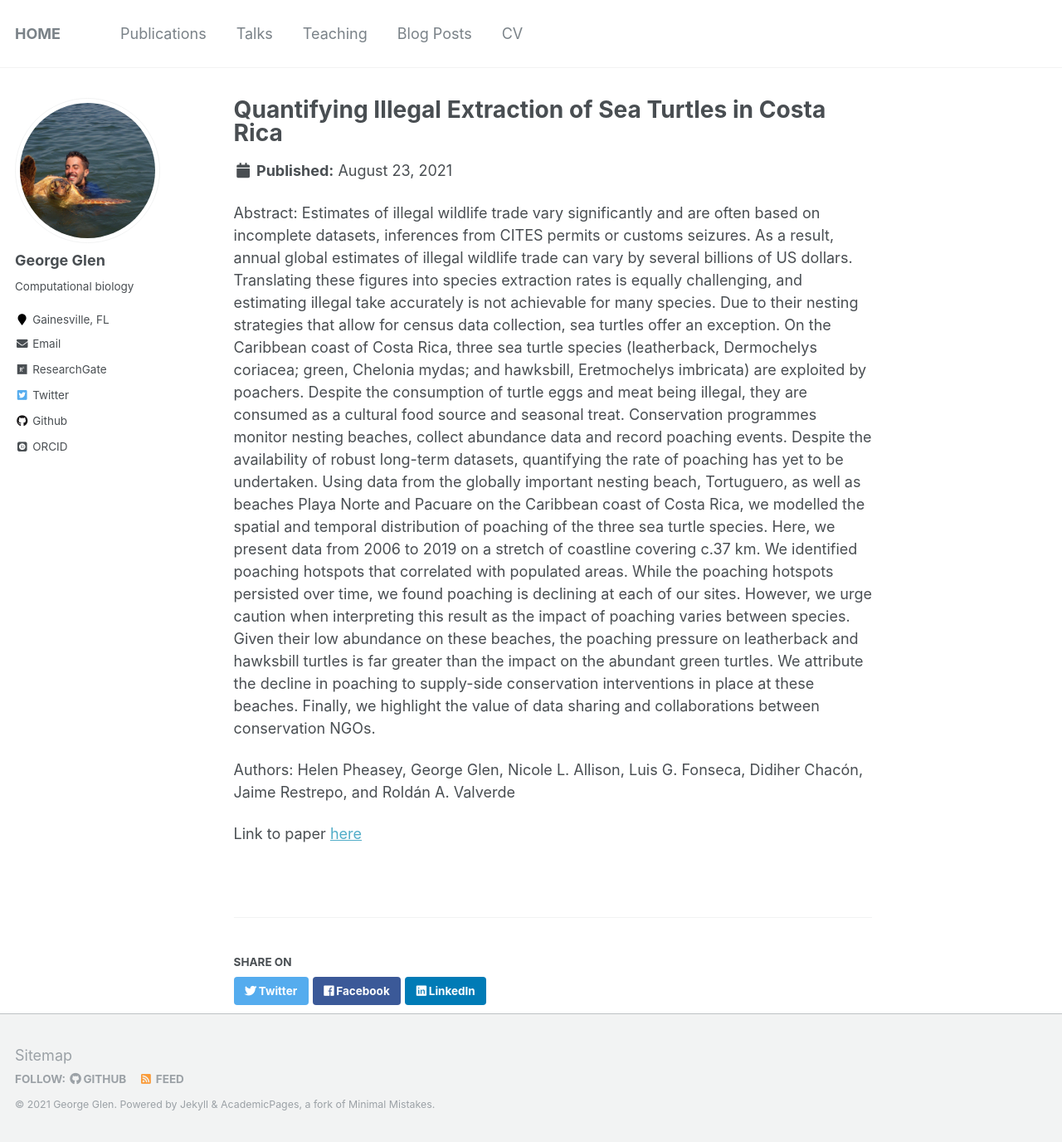
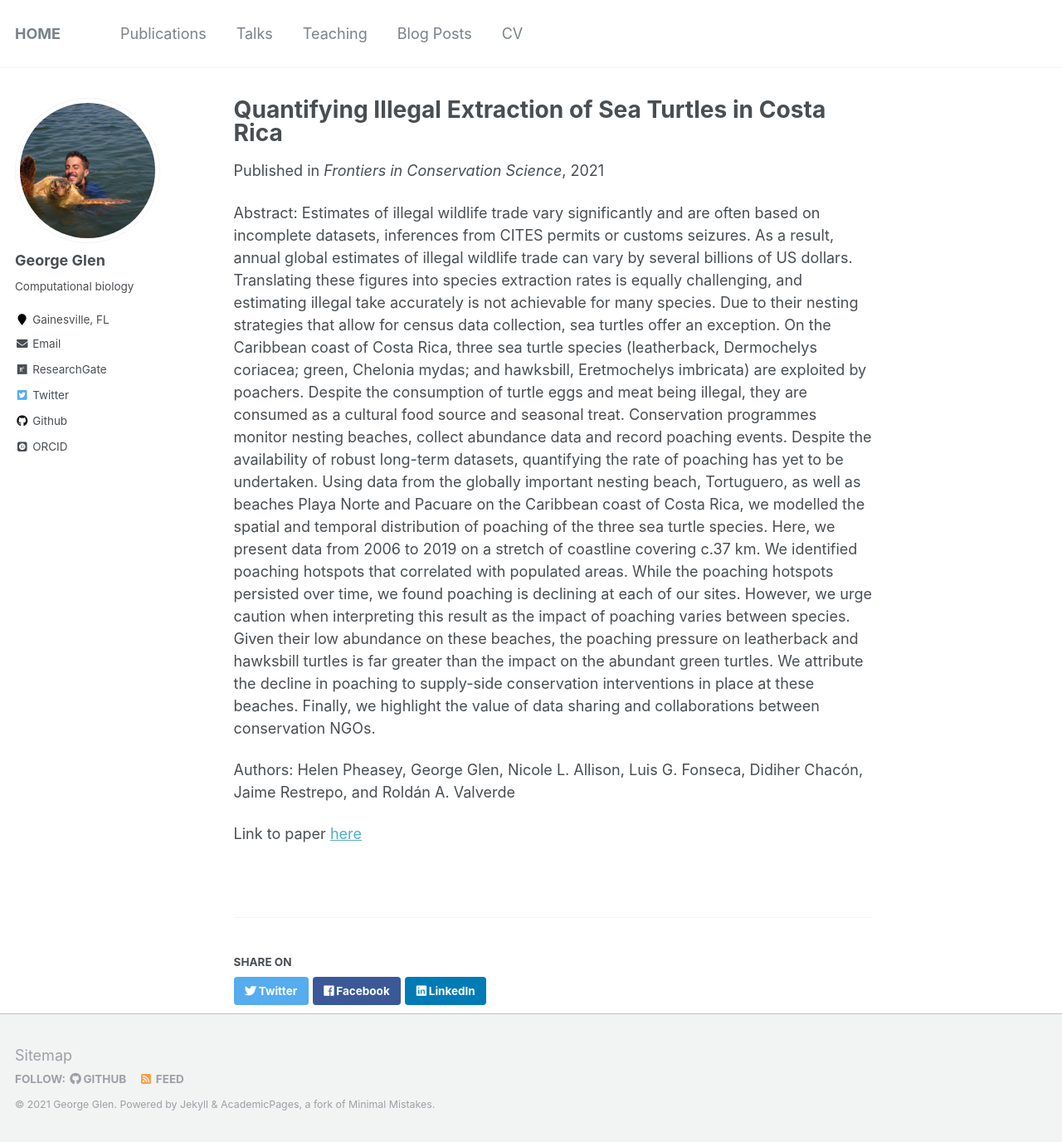
Before and after one commit to constantin-george/constantin-george.github.io, a Jekyll site: the page built from _publications/PoachingCR2021.md, in a window 1280 px wide and 1376 px high. Shown: the whole window at 83% size. Built offline with Jekyll 4.4.1, drawn with Linux system fonts in a browser that asks for light colours; some web fonts are replaced.

Commit message:
Update PoachingCR2021.md

```diff
--- a/_publications/PoachingCR2021.md
+++ b/_publications/PoachingCR2021.md
@@ -1,6 +1,10 @@
 ---
 title: "Quantifying Illegal Extraction of Sea Turtles in Costa Rica"
 collection: publications
+type: "Paper"
+permalink: /publications/PoachingCR2021
+venue: "Frontiers in Conservation Science"
+date: 2021-08-23
 ---
 
 Abstract:
```
